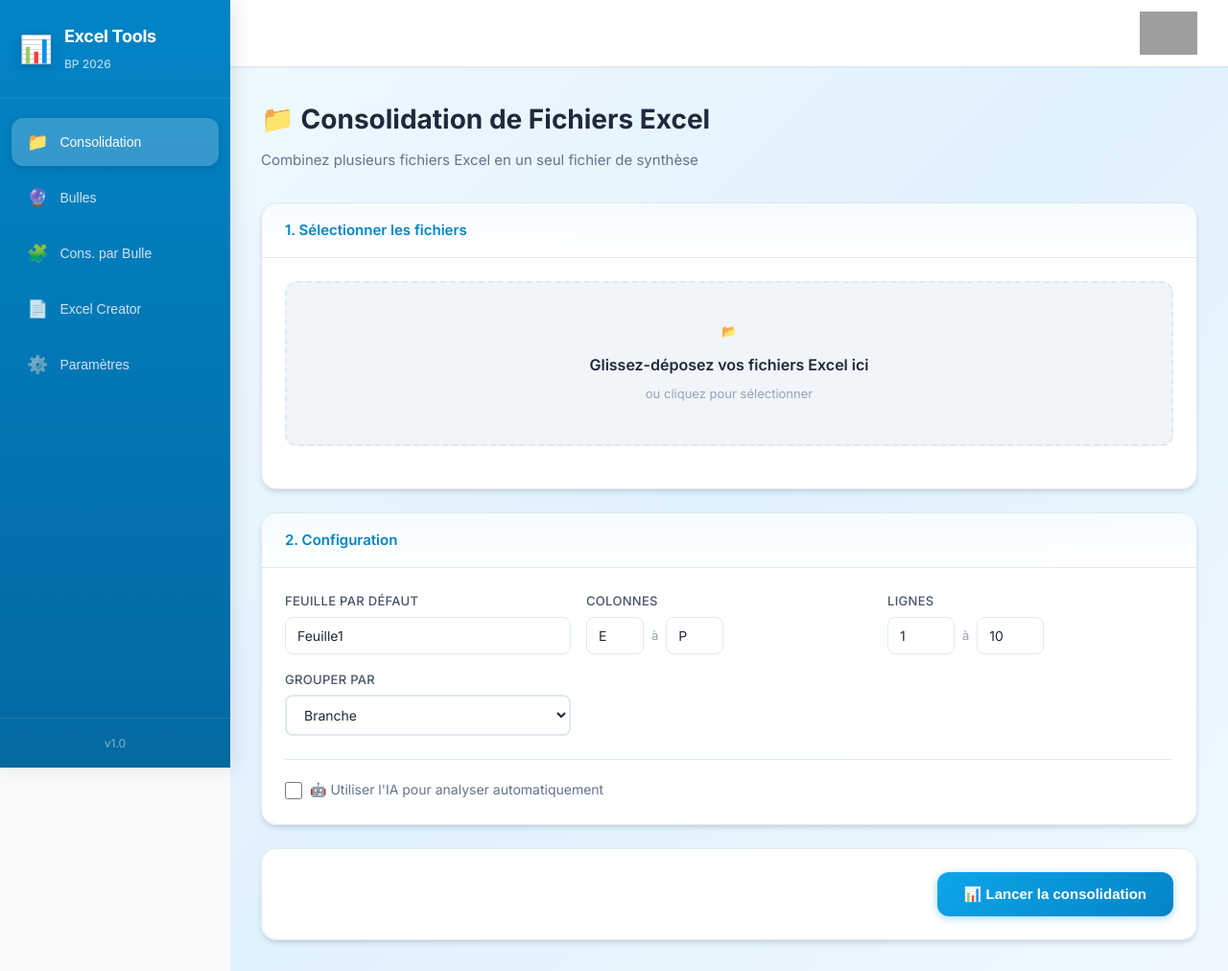
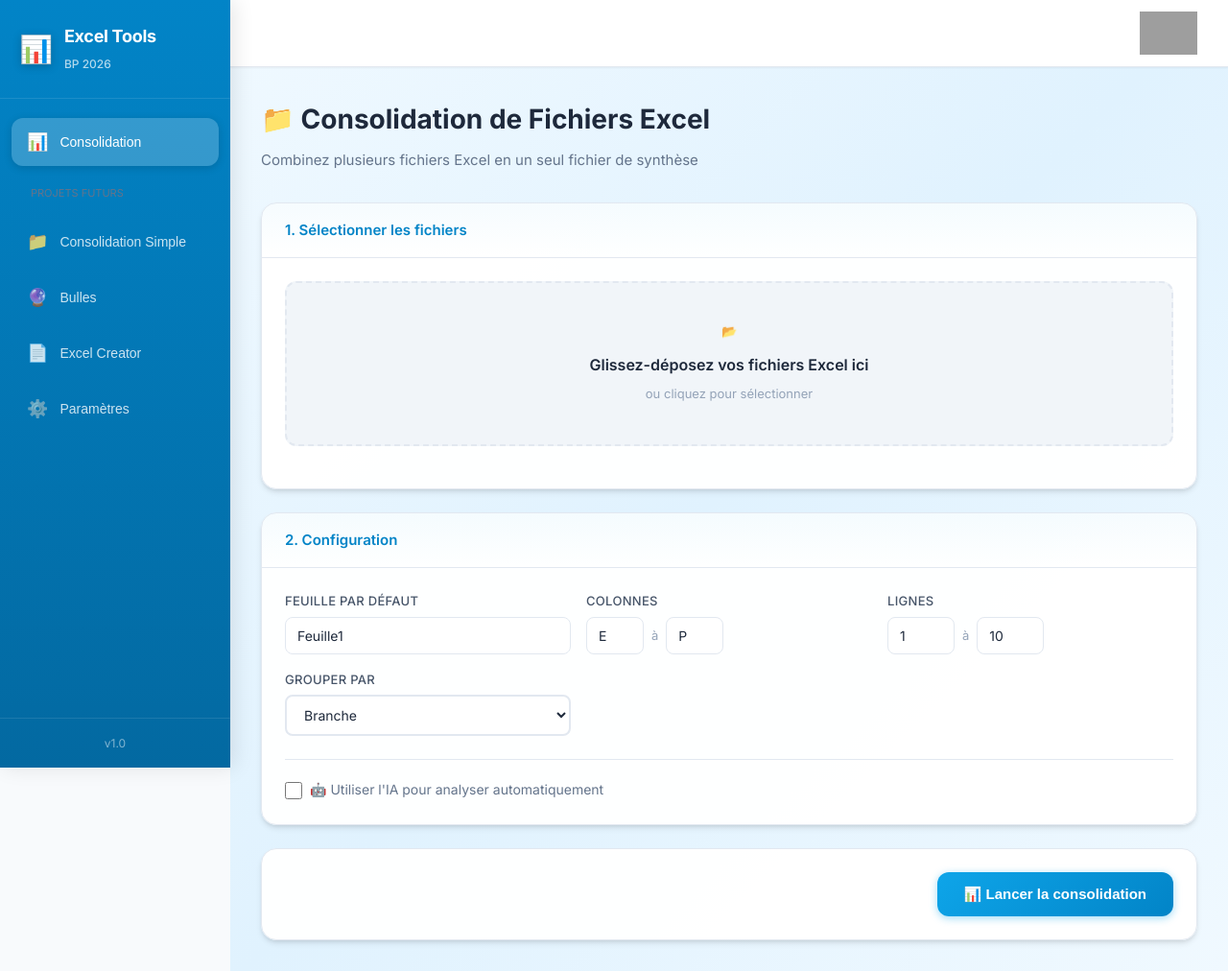
Before and after one commit to redased/excel, a Django app: page / in a window 1280 px wide. Shown: the whole page at 96% size. Run offline with Django 5.2, Linux system fonts and the light colour scheme; data that the repository does not hold is empty; some libraries are stand-ins or nearby versions; grey boxes are pictures that could not be loaded.

Commit message:
Reorganize sidebar: Consolidation first, future projects section

```diff
--- a/bp_web/excel_creator/templates/excel_creator/index.html
+++ b/bp_web/excel_creator/templates/excel_creator/index.html
@@ -26,17 +26,22 @@
             </div>
 
             <nav class="sidebar-nav">
-                <button class="nav-item active" data-page="consolidation">
+                <button class="nav-item active" data-page="consbulle">
+                    <span class="nav-icon">📊</span>
+                    <span class="nav-text">Consolidation</span>
+                </button>
+
+                <div class="nav-section-title"
+                    style="padding: 12px 20px 8px; font-size: 11px; color: #64748b; text-transform: uppercase;">
+                    Projets Futurs
+                </div>
+                <button class="nav-item" data-page="consolidation">
                     <span class="nav-icon">📁</span>
-                    <span class="nav-text">Consolidation</span>
+                    <span class="nav-text">Consolidation Simple</span>
                 </button>
                 <button class="nav-item" data-page="bubbles">
                     <span class="nav-icon">🔮</span>
                     <span class="nav-text">Bulles</span>
-                </button>
-                <button class="nav-item" data-page="consbulle">
-                    <span class="nav-icon">🧩</span>
-                    <span class="nav-text">Cons. par Bulle</span>
                 </button>
                 <button class="nav-item" data-page="creator">
                     <span class="nav-icon">📄</span>
```
